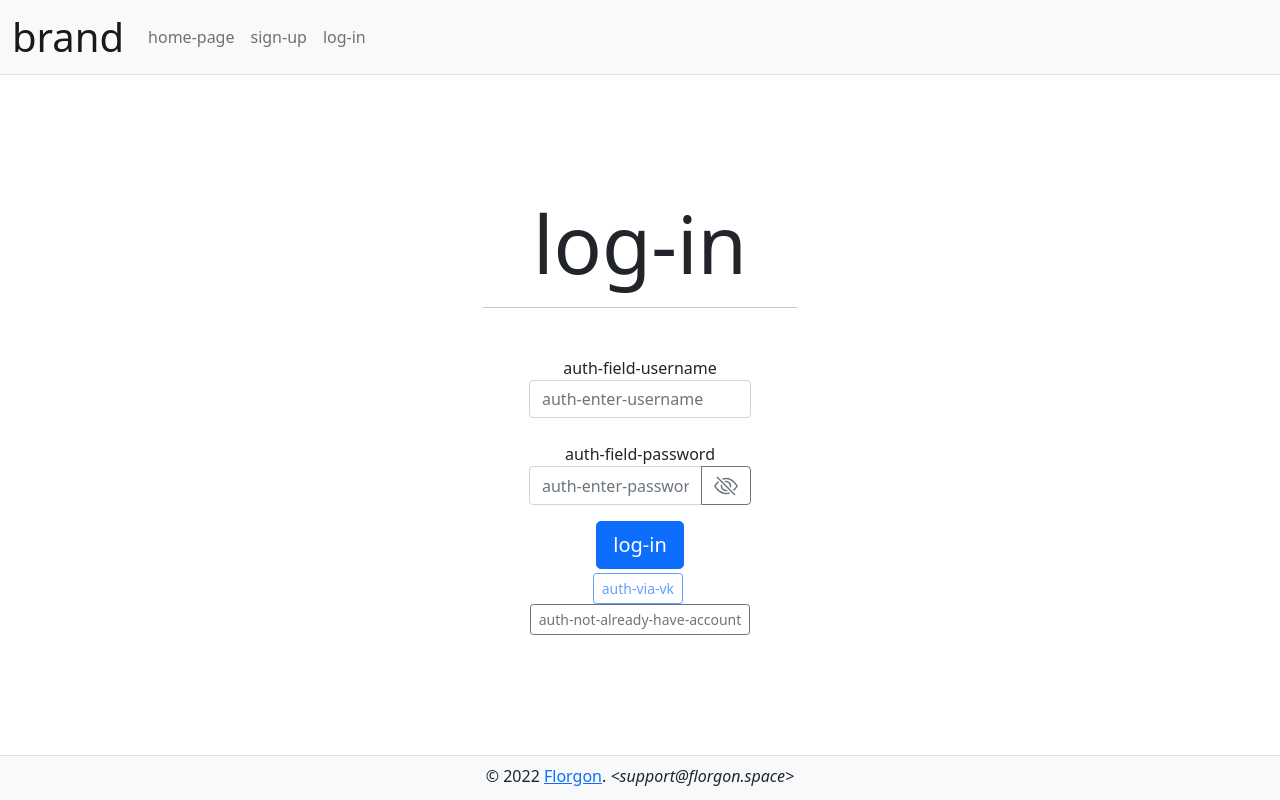
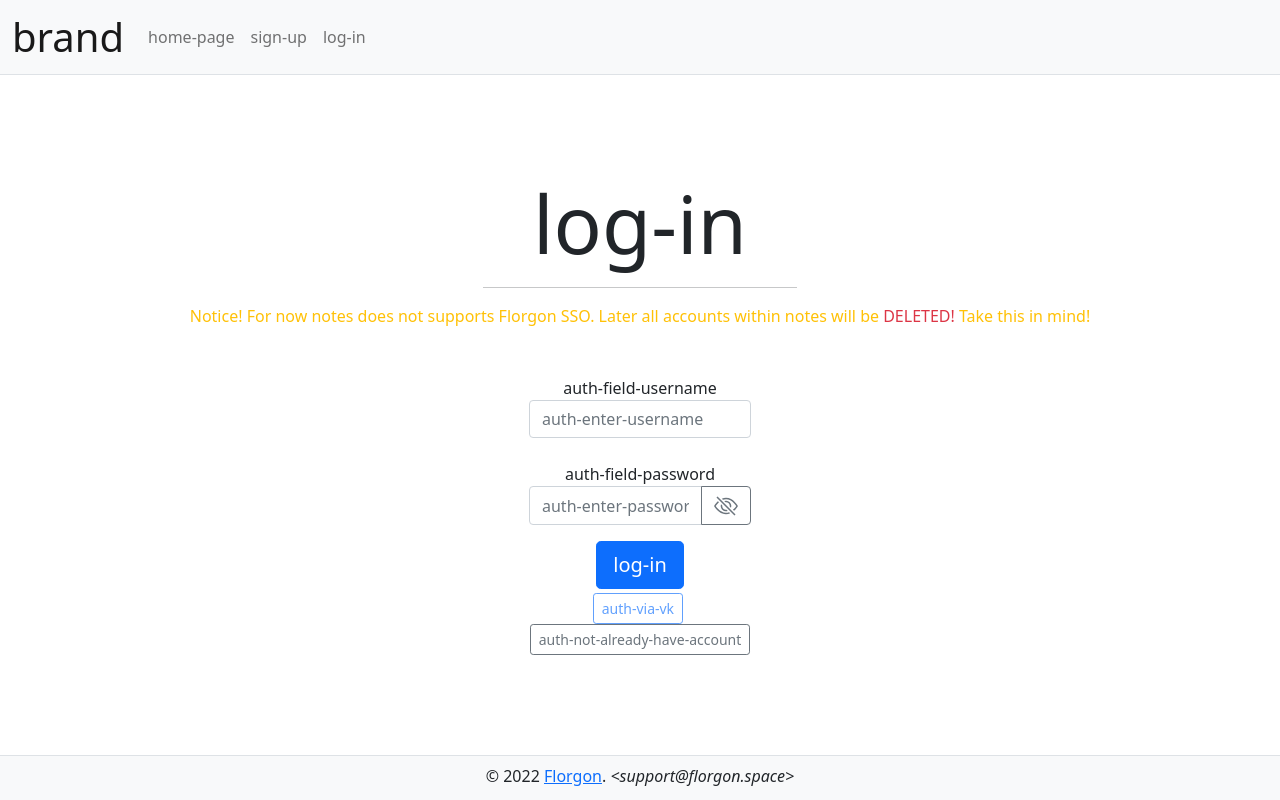
Before and after one commit to florgon/notes-web, a React (Create React App) app: page /auth/login in a window 1280 px wide. Built offline with nearby package versions, Linux system fonts and the light colour scheme; what i18next-xhr-backend would draw is missing.

Commit message:
Notice that notes does not supports Florgon SSO

```diff
--- a/src/pages/auth/AuthLoginPage.js
+++ b/src/pages/auth/AuthLoginPage.js
@@ -194,6 +194,10 @@ const AuthLoginPage = function() {
                         {t("log-in")}
                     </p>
                     <hr className="w-25 mx-auto"/>
+                    <p className="text-warning">
+                        Notice! For now notes does not supports Florgon SSO. Later all accounts
+                        within notes will be <span className='text-danger'>DELETED!</span> Take this in mind!
+                    </p>
                     <div className='mt-5 row'>
                         <div className="col-lg-3 col-sm-8 col-md-6 mx-auto">
                             <div className="text-center">
--- a/src/pages/auth/AuthSignupPage.js
+++ b/src/pages/auth/AuthSignupPage.js
@@ -146,6 +146,11 @@ const AuthSignupPage = function() {
                     <p className="display-1">
                         {t("sign-up")}
                     </p>
+                    <hr className="w-25 mx-auto"/>
+                    <p className="text-warning">
+                        Notice! For now notes does not supports Florgon SSO. Later all accounts
+                        within notes will be <span className='text-danger'>DELETED!</span> Take this in mind!
+                    </p>
                     <div className='mt-5 row'>
                         <div className="col-lg-3 col-sm-9 col-md-6 mx-auto">
                             <div className="text-center">
```
